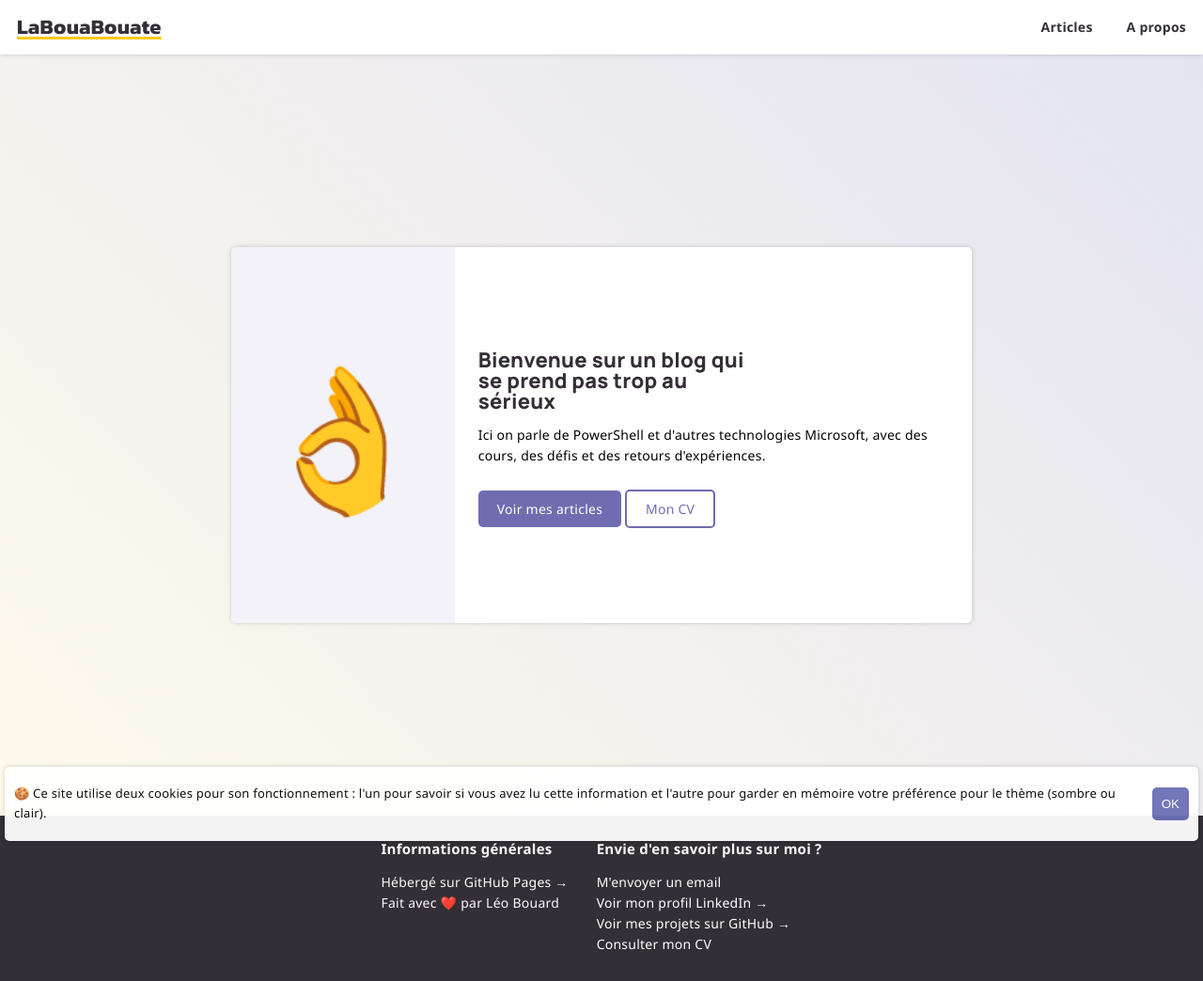
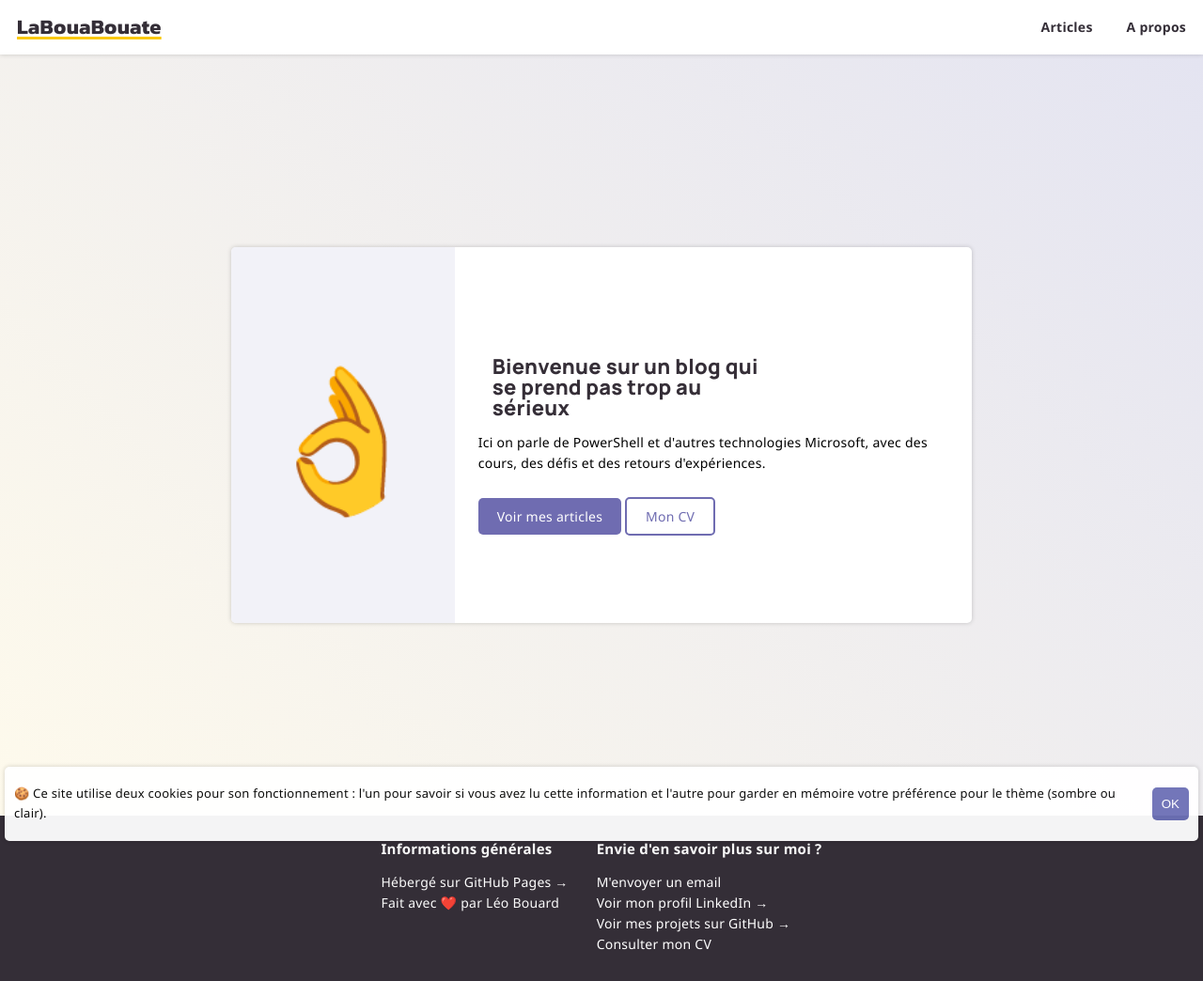
Before and after one commit to leobouard/leobouard.github.io, a Jekyll site: the page built from index.md, in a window 1280 px wide. Shown: the whole page at 94% size. Built offline with Jekyll 4.4.1, drawn with Linux system fonts in a browser that asks for light colours; some web fonts are replaced; our own code applies the rules of GitHub Pages for plain Markdown files.

Commit message:
Update style.scss

```diff
--- a/assets/css/style.scss
+++ b/assets/css/style.scss
@@ -100,10 +100,10 @@
 
     h1 {
         font-family: 'Manrope', sans-serif;
-        font-size: xxx-large;
+        font-size: xx-large;
         font-weight: 800;
         line-height: 100%;
-        margin: 0px;
+        margin: 15px;
     }
 
     h2, h3, h4, h5 {
```
